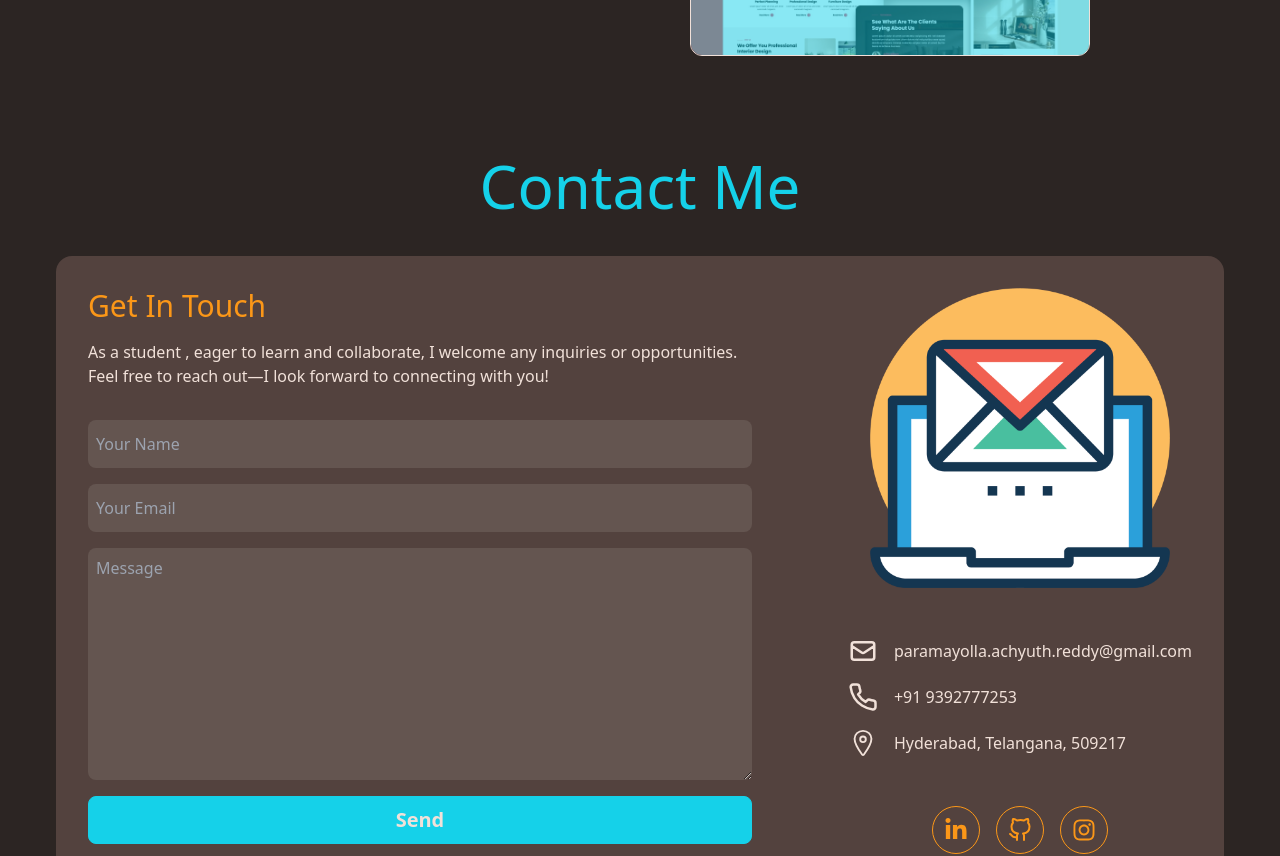
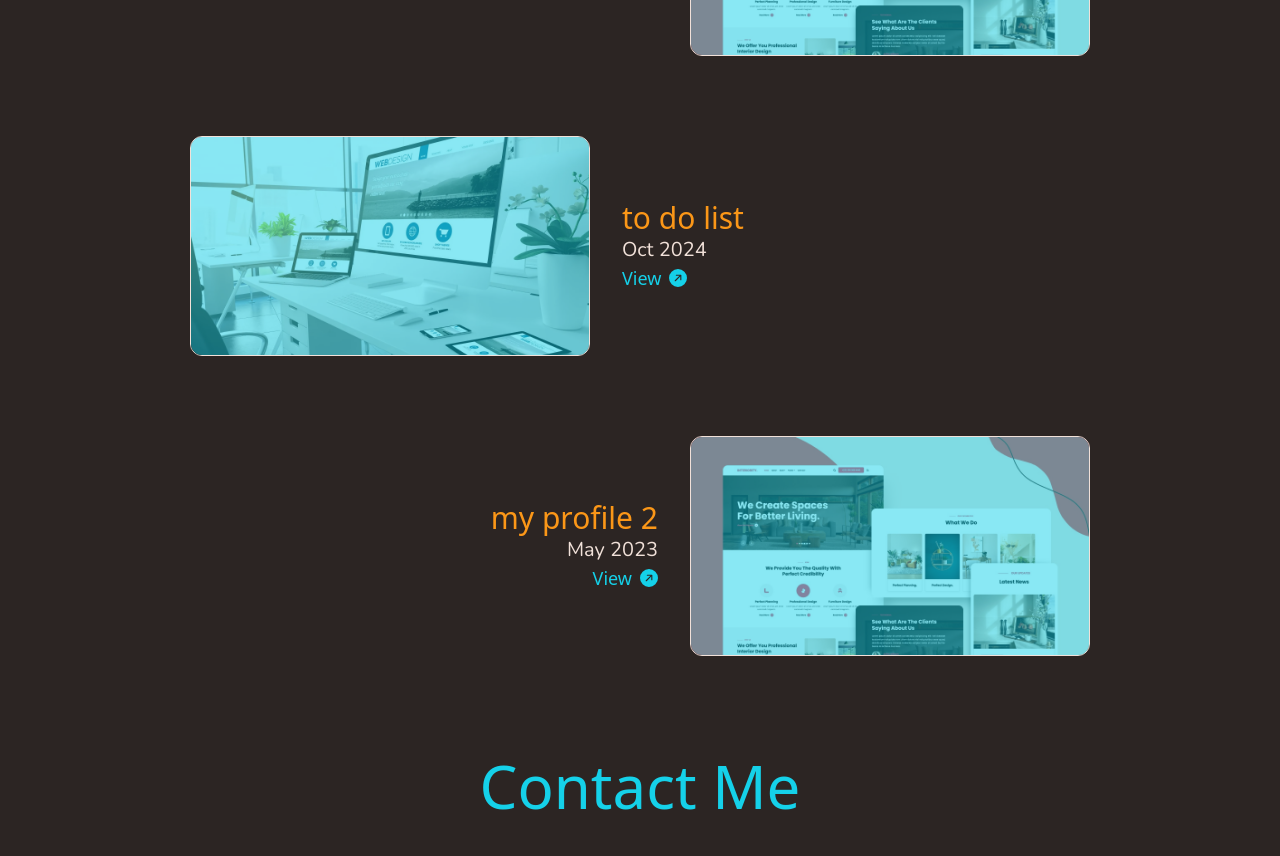
Before and after one commit to Achyuth1818/portfolio-react, a React (Vite) app in the folder Frontend/: page / in a window 1280 px wide. Shown: the part 3340-4196 px from the top of the page. Built offline with nearby package versions, Linux system fonts and the light colour scheme.

Commit message:
Update ProjectsMain.jsx

```diff
--- a/Frontend/src/components/projectsSection/ProjectsMain.jsx
+++ b/Frontend/src/components/projectsSection/ProjectsMain.jsx
@@ -12,14 +12,14 @@ const projects = [
     {
     name: "Health Trackor",
     year: "Jan 2024",
-    align: "right",
+    align: "left",
     image: "/images/website-img-3.jpg",
     link: "https://healthtrackor-2.onrender.com/",
   },
   {
     name: "BookStore",
     year: "Sept 2024",
-    align: "left",
+    align: "right",
     image: "/images/website-img-2.webp",
     link: "https://github.com/Achyuth1818",
   },
@@ -30,6 +30,21 @@ const projects = [
     align: "left",
     image: "/images/website-img-4.jpg",
     link: "https://github.com/Achyuth1818",
+  },
+    {
+    name: "to do list",
+    year: "Oct 2024",
+    align: "right",
+    image: "/images/website-img-2.webp",
+    link: "https://github.com/Achyuth1818",
+  },
+
+  {
+    name: "my profile 2",
+    year: "May 2023",
+    align: "left",
+    image: "/images/website-img-4.jpg",
+    link: "https://achyuth-reddy-five-woad-20.vercel.app/",
   },
 ];
 
```
